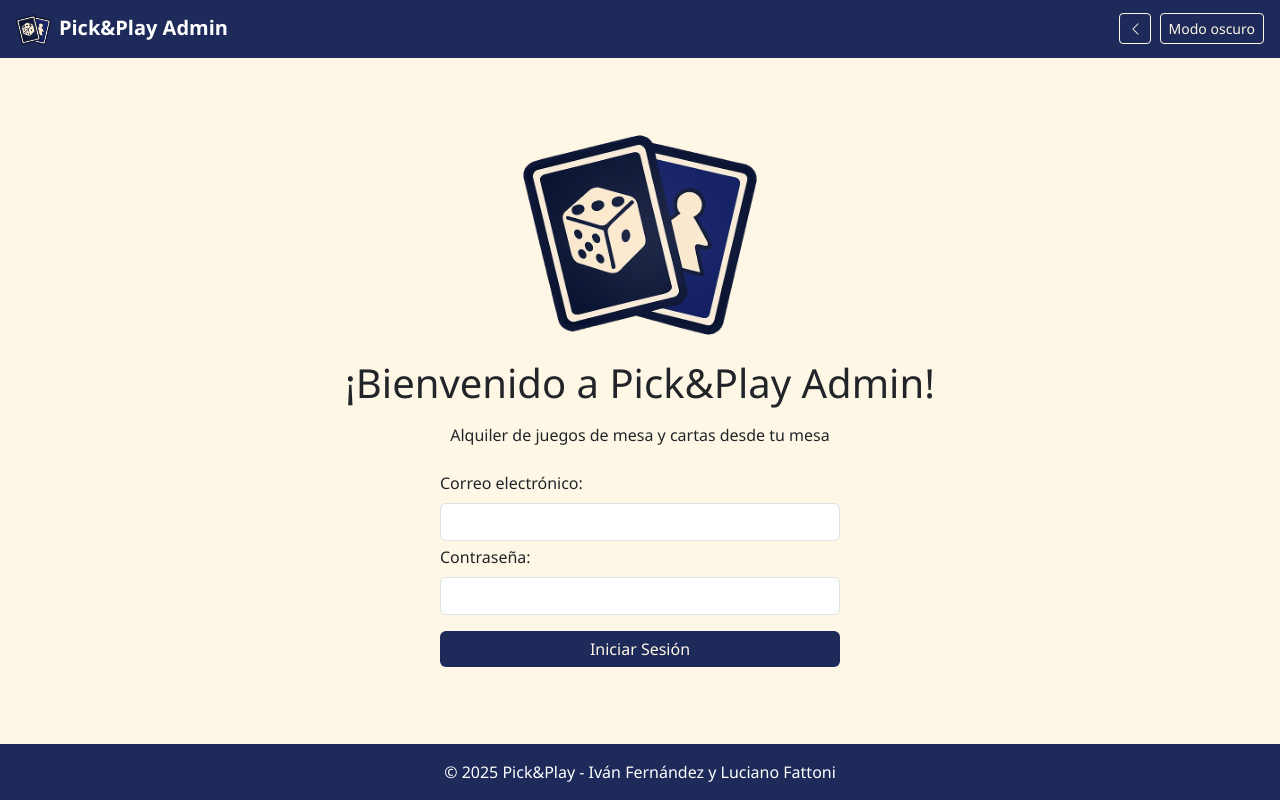
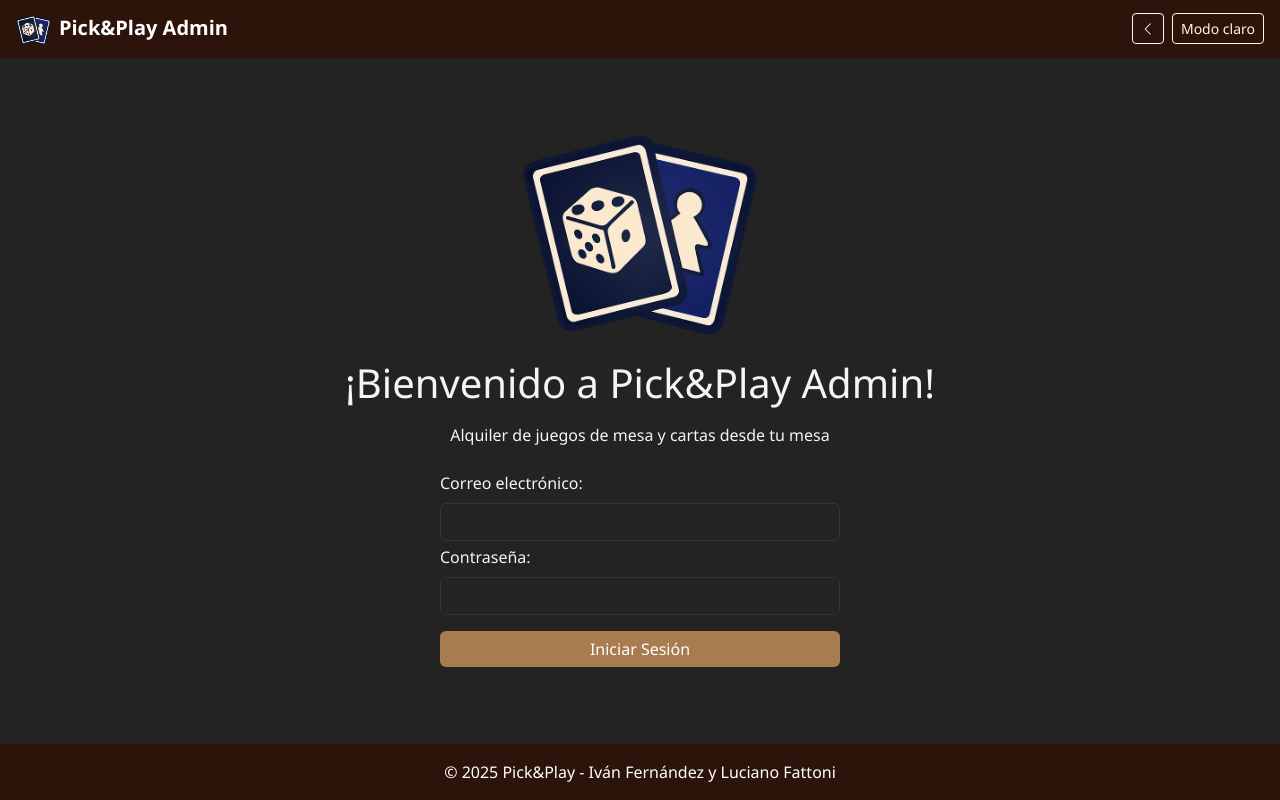
Before and after one commit to Ivnfdzz/PickNPlay, a plain HTML site: page frontend/html/login.html in a window 1280 px wide. Both pictures are taken after a click on the button "Modo oscuro". Drawn offline with nearby package versions, Linux system fonts and the light colour scheme.

Commit message:
Mas mejoras en el modo oscuro

```diff
--- a/frontend/css/styles-login.css
+++ b/frontend/css/styles-login.css
@@ -50,3 +50,63 @@ body {
     color: #fff7e6;
     border-color: #2563eb;
 }
+
+/* === MODO OSCURO PROFESIONAL === */
+:root[data-bs-theme="dark"] {
+    --bs-body-bg: #181a1b;
+    --bs-body-color: #f5f5f5;
+    --bs-bg-crema: #232323;
+    --bs-bg-brown: #2d140a;
+    --bs-brown: #a97c50;
+    --bs-card-bg: #232323;
+    --bs-border-color: #333;
+}
+
+[data-bs-theme="dark"] body {
+    background-color: var(--bs-body-bg) !important;
+    color: var(--bs-body-color) !important;
+}
+
+[data-bs-theme="dark"] .bg-crema {
+    background-color: var(--bs-bg-crema) !important;
+}
+
+[data-bs-theme="dark"] .bg-brown {
+    background-color: var(--bs-bg-brown) !important;
+}
+
+[data-bs-theme="dark"] .btn-brown {
+    background-color: var(--bs-brown) !important;
+    color: #fff !important;
+}
+[data-bs-theme="dark"] .btn-brown:hover {
+    background-color: #3f1d10 !important;
+    color: #fff7e6 !important;
+}
+
+[data-bs-theme="dark"] .btn-dark-mode {
+    border-color: #fff7e6;
+    color: #fff7e6;
+    background: none;
+}
+[data-bs-theme="dark"] .btn-dark-mode:hover {
+    background-color: #fff7e6;
+    color: #3f1d10 !important;
+}
+
+[data-bs-theme="dark"] .btn-arrow {
+    background-color: var(--bs-brown) !important;
+    color: #fff !important;
+    border-color: var(--bs-brown) !important;
+}
+[data-bs-theme="dark"] .btn-arrow:hover {
+    background-color: #3f1d10 !important;
+    color: #fff7e6 !important;
+    border-color: #3f1d10 !important;
+}
+
+[data-bs-theme="dark"] .form-control {
+    background-color: var(--bs-card-bg) !important;
+    color: var(--bs-body-color) !important;
+    border-color: var(--bs-border-color) !important;
+}
--- a/frontend/css/styles-productos.css
+++ b/frontend/css/styles-productos.css
@@ -89,10 +89,12 @@
     padding: 0.5rem 1rem;
     font-weight: 600;
     transition: background-color 0.2s ease;
+    color: #fff !important; /* Forzar blanco en modo claro */
 }
 
 .btn-agregar-carrito:hover {
     background-color: #733a12;
+    color: #fff !important;
 }
 
 /* Cantidad selector */
@@ -129,6 +131,79 @@
     padding: 0.25rem;
 }
 
+/* === MODO OSCURO PROFESIONAL === */
+:root[data-bs-theme="dark"] {
+    --bs-body-bg: #181a1b;
+    --bs-body-color: #f5f5f5;
+    --bs-bg-crema: #232323;
+    --bs-brown: #a97c50;
+    --bs-card-bg: #232323;
+    --bs-border-color: #333;
+}
+
+[data-bs-theme="dark"] body {
+    background-color: var(--bs-body-bg) !important;
+    color: var(--bs-body-color) !important;
+}
+
+[data-bs-theme="dark"] .sidebar-header,
+[data-bs-theme="dark"] .subcategoria-item,
+[data-bs-theme="dark"] .content-header,
+[data-bs-theme="dark"] .content-scroll,
+[data-bs-theme="dark"] .col-md-3.col-lg-2 {
+    background-color: var(--bs-bg-crema) !important;
+    color: var(--bs-body-color) !important;
+}
+
+[data-bs-theme="dark"] .producto-card {
+    background: var(--bs-card-bg) !important;
+    color: var(--bs-body-color) !important;
+    box-shadow: 0 2px 8px rgba(0,0,0,0.3);
+}
+
+[data-bs-theme="dark"] .producto-card .card-img-top {
+    background-color: #232323 !important;
+}
+
+[data-bs-theme="dark"] .producto-precio {
+    color: var(--bs-brown) !important;
+}
+
+[data-bs-theme="dark"] .btn-agregar-carrito {
+    background-color: var(--bs-brown) !important;
+    color: #fff !important;
+}
+[data-bs-theme="dark"] .btn-agregar-carrito:hover {
+    background-color: #3f1d10 !important;
+}
+
+[data-bs-theme="dark"] .cantidad-btn {
+    background-color: var(--bs-card-bg) !important;
+    color: var(--bs-body-color) !important;
+    border-color: var(--bs-border-color) !important;
+}
+[data-bs-theme="dark"] .cantidad-btn:hover {
+    background-color: #232323 !important;
+    border-color: var(--bs-brown) !important;
+}
+
+[data-bs-theme="dark"] .cantidad-input {
+    background-color: var(--bs-card-bg) !important;
+    color: var(--bs-body-color) !important;
+    border-color: var(--bs-border-color) !important;
+}
+
+[data-bs-theme="dark"] .subcategoria-item.active {
+    background-color: var(--bs-brown) !important;
+    color: #fff !important;
+    border-left: 4px solid #a97c50 !important;
+}
+
+[data-bs-theme="dark"] .subcategoria-item:hover {
+    background-color: #232323 !important;
+    border-left: 4px solid var(--bs-brown) !important;
+}
+
 /* Responsive */
 @media (max-width: 768px) {
     .sidebar-header {
--- a/frontend/css/styles-ticket.css
+++ b/frontend/css/styles-ticket.css
@@ -204,3 +204,63 @@ body.imprimiendo-ticket .ticket-card {
     margin: 20px auto !important;
     box-shadow: 0 0 10px rgba(0,0,0,0.1) !important;
 }
+
+/* === MODO OSCURO PROFESIONAL === */
+:root[data-bs-theme="dark"] {
+    --bs-body-bg: #181a1b;
+    --bs-body-color: #f5f5f5;
+    --bs-bg-crema: #232323;
+    --bs-brown: #a97c50;
+    --bs-card-bg: #232323;
+    --bs-border-color: #333;
+}
+
+[data-bs-theme="dark"] body {
+    background-color: var(--bs-body-bg) !important;
+    color: var(--bs-body-color) !important;
+}
+
+[data-bs-theme="dark"] .ticket-card {
+    background: var(--bs-card-bg) !important;
+    color: var(--bs-body-color) !important;
+    box-shadow: 0 4px 16px rgba(0,0,0,0.3);
+}
+
+[data-bs-theme="dark"] #lista-productos {
+    background-color: #232323 !important;
+    border-color: var(--bs-border-color) !important;
+}
+
+[data-bs-theme="dark"] .producto-ticket-info h6,
+[data-bs-theme="dark"] .producto-ticket-precio,
+[data-bs-theme="dark"] #total-productos,
+[data-bs-theme="dark"] #total-pagado {
+    color: var(--bs-brown) !important;
+}
+
+[data-bs-theme="dark"] .btn-outline-brown {
+    border-color: var(--bs-brown) !important;
+    color: var(--bs-brown) !important;
+    background: none !important;
+}
+[data-bs-theme="dark"] .btn-outline-brown:hover {
+    background-color: var(--bs-brown) !important;
+    color: #fff7e6 !important;
+}
+
+[data-bs-theme="dark"] #loading-ticket .spinner-border {
+    color: var(--bs-brown) !important;
+}
+
+[data-bs-theme="dark"] .acciones-ticket .btn {
+    background-color: var(--bs-brown) !important;
+    color: #fff !important;
+    border: none;
+}
+[data-bs-theme="dark"] .acciones-ticket .btn:hover {
+    background-color: #3f1d10 !important;
+}
+
+[data-bs-theme="dark"] #error-ticket i {
+    color: #dc3545 !important;
+}
--- a/frontend/html/login.html
+++ b/frontend/html/login.html
@@ -19,7 +19,9 @@
                 style="max-height: 30px;" />Pick&Play Admin
         </a>
         <div class="ms-auto">
-            <button id="backButton" class="btn btn-outline-light btn-sm btn-dark-mode me-1"><i class="bi bi-chevron-left"></i></button>
+            <button id="backButton" class="btn btn-outline-light btn-sm me-1" title="Volver">
+                <i class="bi bi-chevron-left"></i>
+            </button>
             <button class="btn btn-outline-light btn-sm btn-dark-mode">Modo oscuro</button>
         </div>
     </nav>
@@ -57,6 +59,7 @@
 
     <!-- Bootstrap -->
     <script src="https://cdn.jsdelivr.net/npm/bootstrap@5.3.3/dist/js/bootstrap.bundle.min.js"></script>
+    <script src="/frontend/js/darkmode.js"></script>
     <script src="/frontend/js/api.js"></script>
     <script src="/frontend/js/admin/toast.js"></script>
     <script src="/frontend/js/login.js"></script>
--- /dev/null
+++ b/frontend/js/darkmode.js
@@ -0,0 +1,59 @@
+(function () {
+    const THEME_KEY = "pickplay_theme";
+    const html = document.documentElement;
+    const prefersDark = window.matchMedia("(prefers-color-scheme: dark)").matches;
+
+    // Detectar todos los toggles posibles
+    function getToggleButtons() {
+        return Array.from(document.querySelectorAll(".btn-dark-mode, #btn-modo-oscuro"));
+    }
+
+    // Cambia el modo y actualiza UI
+    function setTheme(theme) {
+        html.setAttribute("data-bs-theme", theme);
+        localStorage.setItem(THEME_KEY, theme);
+        updateToggleButtons(theme);
+    }
+
+    // Alterna entre claro y oscuro
+    function toggleTheme() {
+        const current = html.getAttribute("data-bs-theme") || "light";
+        setTheme(current === "dark" ? "light" : "dark");
+    }
+
+    // Actualiza texto/icono de los toggles
+    function updateToggleButtons(theme) {
+        getToggleButtons().forEach(btn => {
+            if (btn.tagName === "BUTTON") {
+                if (btn.querySelector("i.bi")) {
+                    btn.querySelector("i.bi").className = theme === "dark" ? "bi bi-sun" : "bi bi-moon";
+                }
+                if (btn.textContent.match(/Modo oscuro|Modo claro/)) {
+                    btn.textContent = theme === "dark" ? "Modo claro" : "Modo oscuro";
+                }
+            }
+        });
+    }
+
+    // Inicializa el modo según localStorage o preferencia SO
+    function initTheme() {
+        let theme = localStorage.getItem(THEME_KEY);
+        if (!theme) theme = prefersDark ? "dark" : "light";
+        setTheme(theme);
+    }
+
+    // Eventos
+    document.addEventListener("DOMContentLoaded", function () {
+        initTheme();
+        getToggleButtons().forEach(btn => {
+            btn.addEventListener("click", toggleTheme);
+        });
+    });
+
+    // Exponer para uso manual si se requiere
+    window.PickPlayTheme = {
+        setTheme,
+        toggleTheme,
+        getTheme: () => html.getAttribute("data-bs-theme")
+    };
+})();
```
Also changed, not shown: frontend/html/productos.html (+2 -1 lines), frontend/html/ticket.html (+1 -0 lines).
